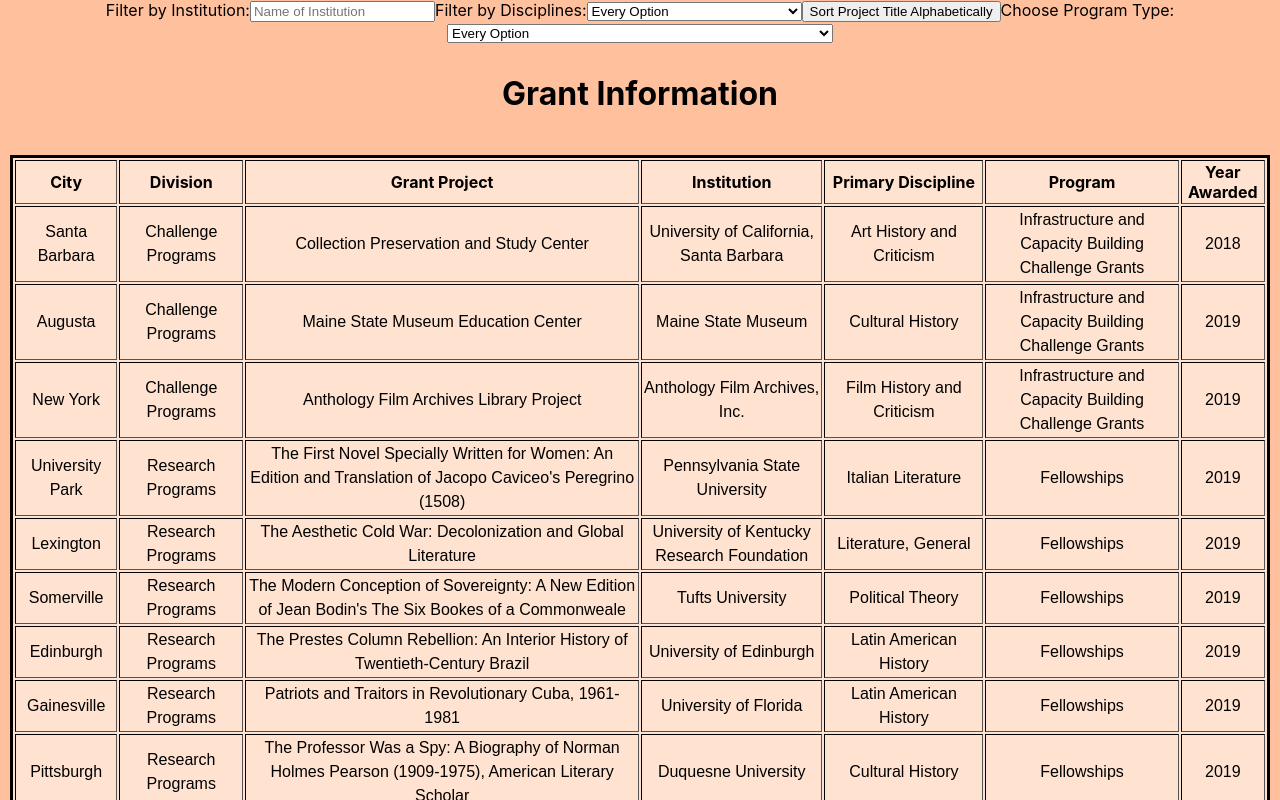
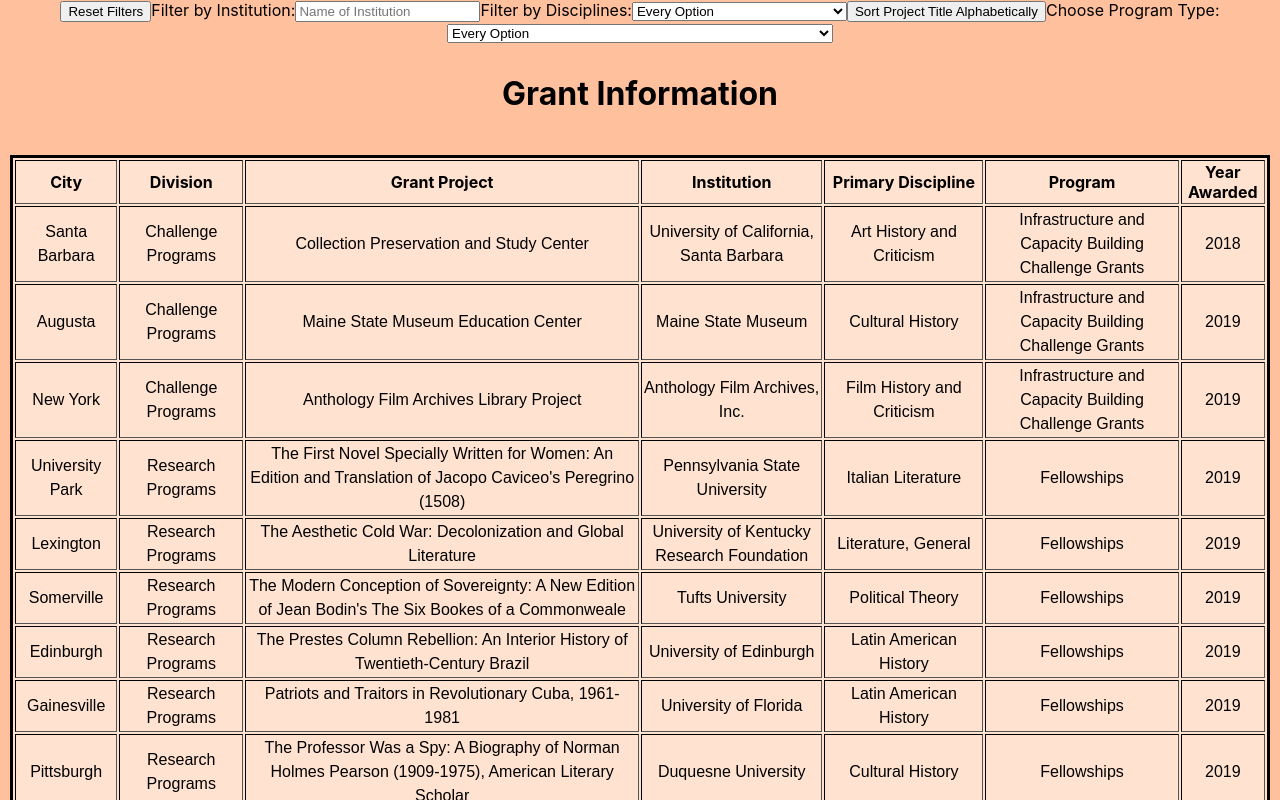
Before and after one commit to kpc23/DataDrivenReactApp, a React (Create React App) app: page / in a window 1280 px wide. Shown: the top 800 px of the page. Built offline with nearby package versions, Linux system fonts and the light colour scheme.

Commit message:
Reset component #5 interactiv. Restores all filters for user.

```diff
--- a/src/App.js
+++ b/src/App.js
@@ -73,7 +73,7 @@
 
       }
   )}
-  //3. filter though a drop down of disciplines
+  //4. filter though a drop down of program types
     if(filterProgram.length > 0)
     {
       copiedData = copiedData.filter(grant => grant.Program === filterProgram
@@ -84,11 +84,19 @@
 
   }, [filterInstitutions, filterDiscipline, sortData, filterProgram, data])
 
+  //#5. component that resets all filters to original state.
+  function resetUpdates(){
+    setUpdatedData(data); //copy of data
+    setFilterInstitutions(""); //1. filter by being able to search up instiutions.
+    setFilterDiscipline("") //2. filter discipline
+    setSortData(false);//3. sort project title from a-z
+    setfilterProgram("") //4. filter program
 
+  }
   function TableRow(grant){
     return (
       <tr>
-        <td title = {grant.grant.InstState}>{grant.grant.InstCity}</td>
+        <td title = {grant.grant.InstState} style={{ cursor:"pointer"}}>{grant.grant.InstCity}</td>
         <td>{grant.grant.Division}</td>
         <td>{grant.grant.ProjectTitle}</td>
         <td>{grant.grant.Institution}</td>
@@ -150,6 +158,7 @@
 
   return (
     <div className="App">
+      <button onClick={resetUpdates}> Reset Filters</button>
       <label>
         Filter by Institution:
           <input type="text" value={filterInstitutions} onChange={(e) => setFilterInstitutions(e.target.value)}
```
